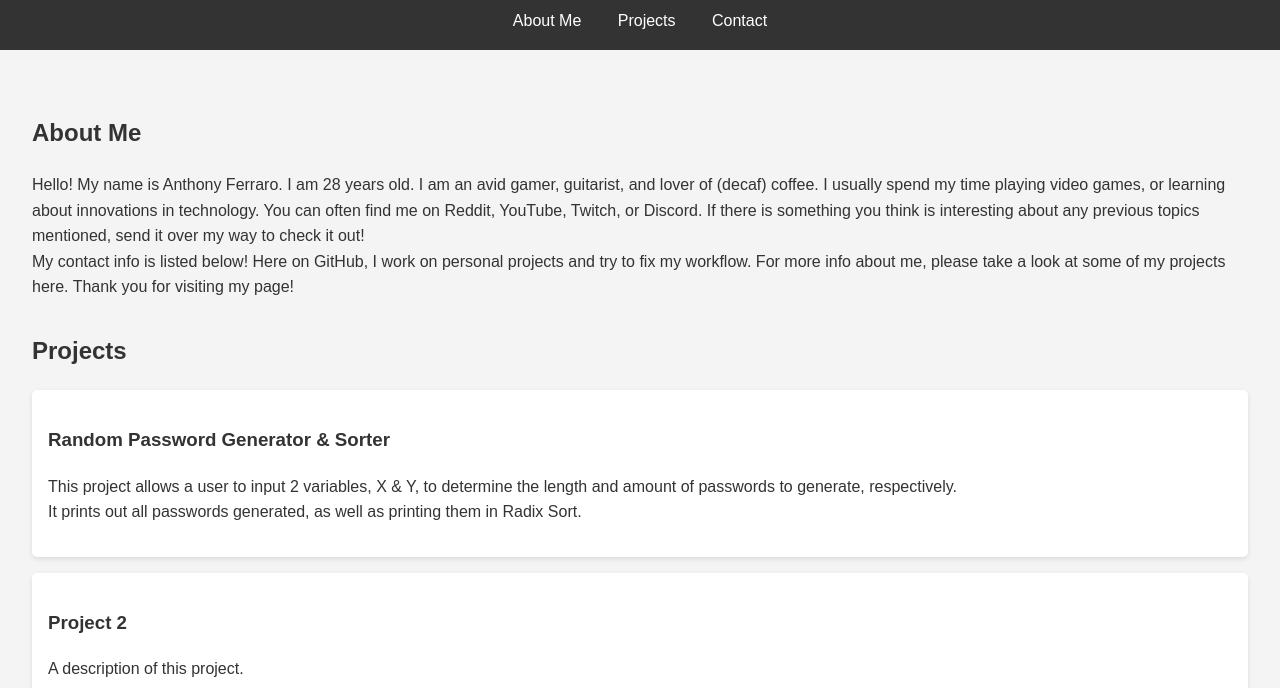
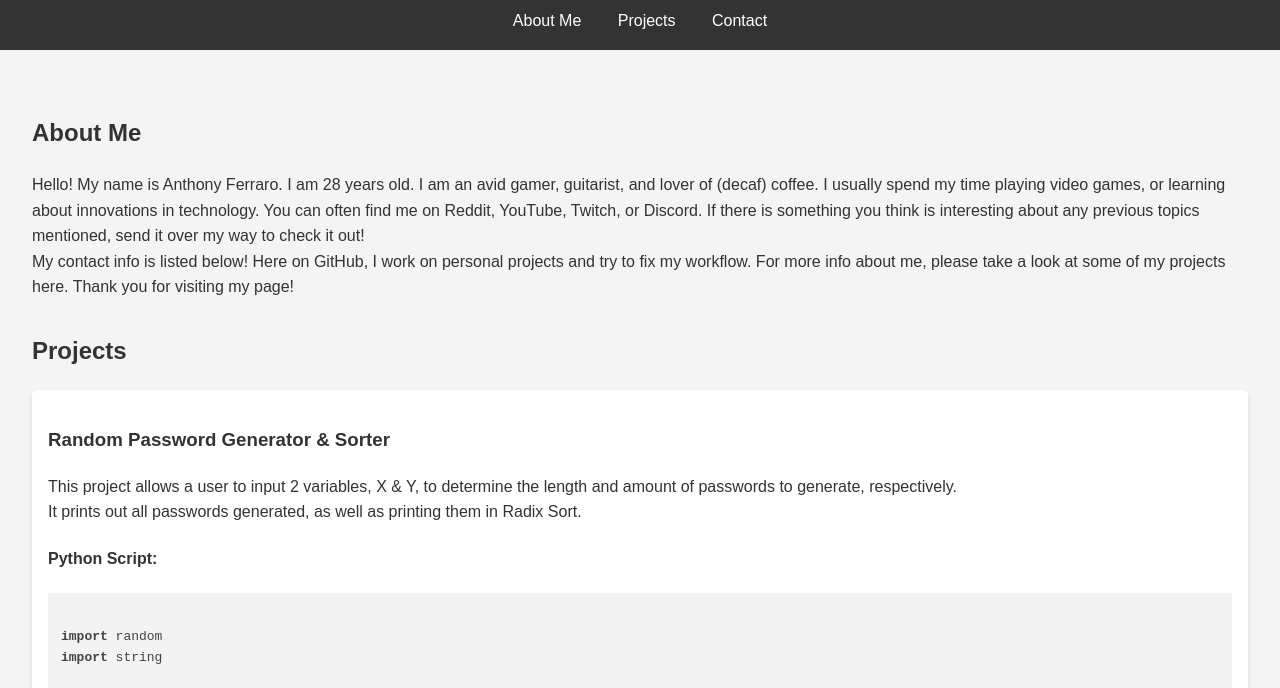
Before and after one commit to aferraro1996/Portfolio, a plain HTML site: page index.html in a window 1280 px wide. Shown: the part 102-790 px from the top of the page. Drawn offline with nearby package versions, Linux system fonts and the light colour scheme.

Commit message:
Update index.html

```diff
--- a/index.html
+++ b/index.html
@@ -5,6 +5,7 @@
     <meta name="viewport" content="width=device-width, initial-scale=1.0" />
     <title>My Portfolio</title>
     <link rel="stylesheet" href="styles.css" />
+    <link rel="stylesheet" href="//cdnjs.cloudflare.com/ajax/libs/highlight.js/11.7.0/styles/default.min.css">
   </head>
   <body>
     <header>
@@ -25,6 +26,28 @@
         <div class="project">
           <h3>Random Password Generator & Sorter</h3>
           <p>This project allows a user to input 2 variables, X & Y, to determine the length and amount of passwords to generate, respectively. <br>It prints out all passwords generated, as well as printing them in Radix Sort.</br></p>
+
+          <h4>Python Script:</h4>
+        <pre><code class="language-python">
+import random
+import string
+
+def generate_passwords(length, amount):
+    pool = string.ascii_letters + string.digits
+    passwords = [''.join(random.choice(pool) for _ in range(length)) for _ in range(amount)]
+    return passwords
+
+def radix_sort(passwords, length):
+    pool = "0123456789ABCDEFGHIJKLMNOPQRSTUVWXYZabcdefghijklmnopqrstuvwxyz"
+    char_to_index = {char: index for index, char in enumerate(pool)}
+    for position in range(length - 1, -1, -1):
+        buckets = [[] for _ in range(62)]
+        for password in passwords:
+            index = char_to_index[password[position]]
+            buckets[index].append(password)
+        passwords = [password for bucket in buckets for password in bucket]
+    return passwords
+        </code></pre>
         </div>
         <div class="project">
           <h3>Project 2</h3>
@@ -42,5 +65,7 @@
     <footer>
       <p>&copy; 2024 My Portfolio</p>
     </footer>
+    <script src="//cdnjs.cloudflare.com/ajax/libs/highlight.js/11.7.0/highlight.min.js"></script>
+    <script>hljs.highlightAll();</script>
   </body>
 </html>
```
